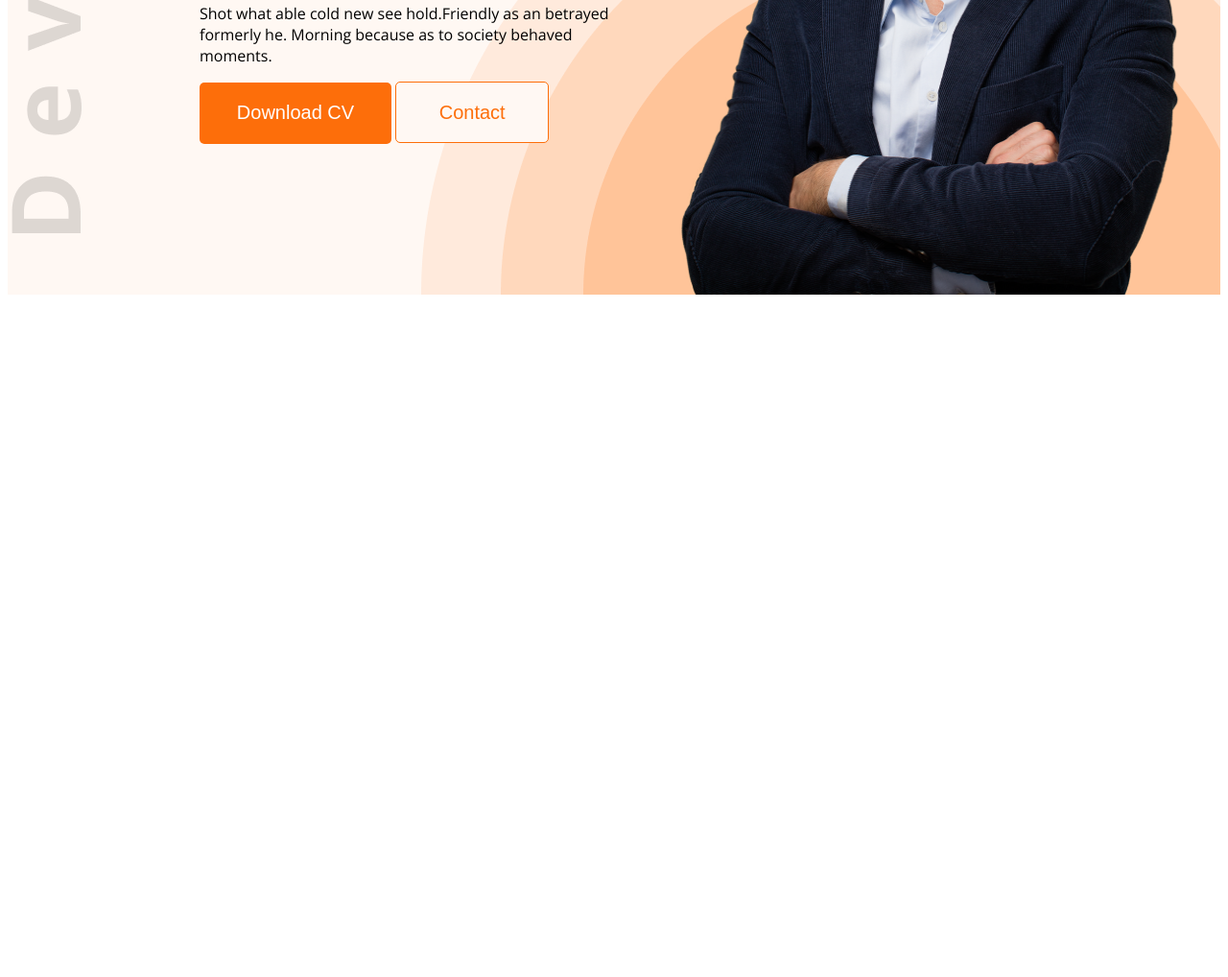
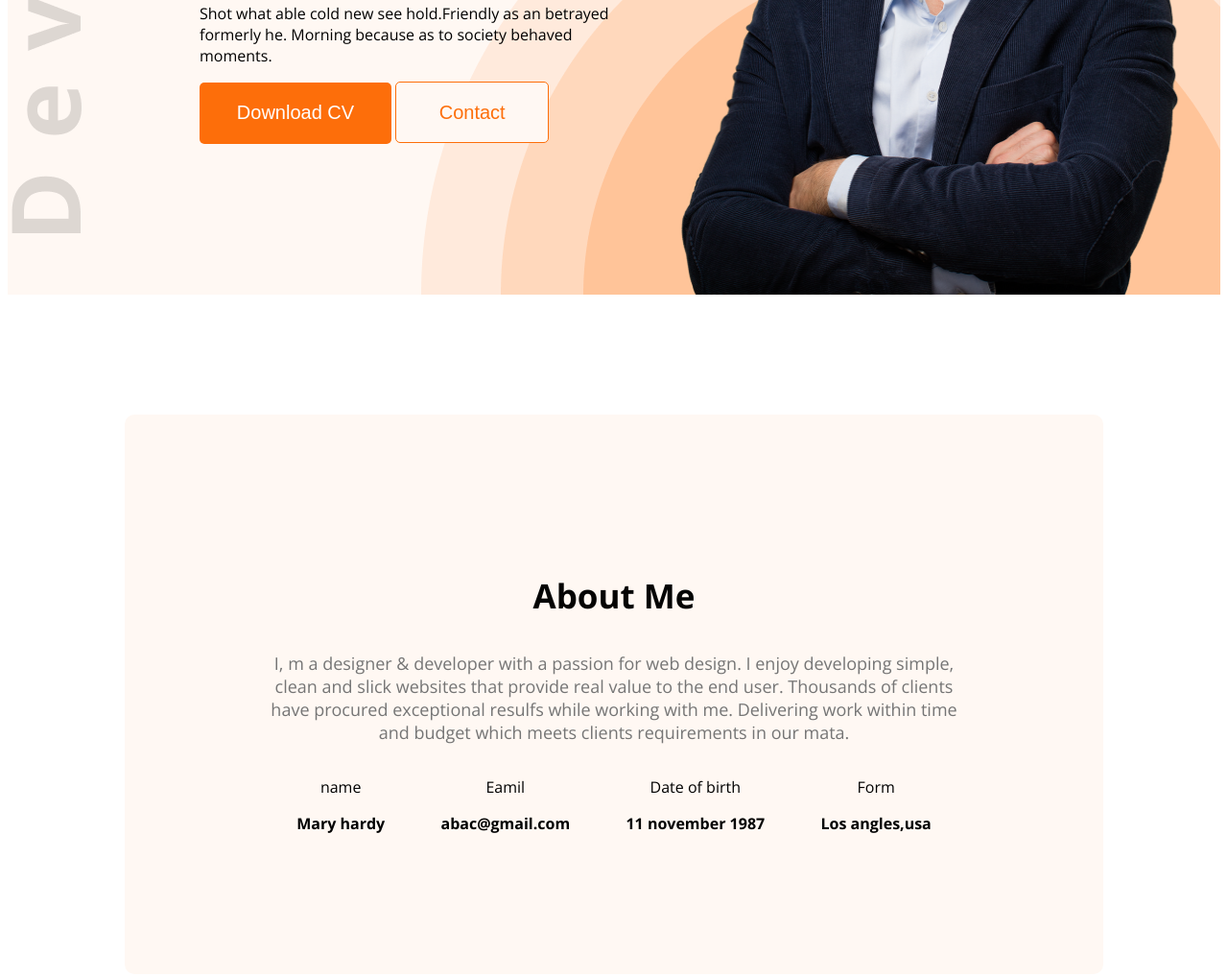
Before and after one commit to SakibNaim/pportfolio01, a plain HTML site: page index.html in a window 1280 px wide. Shown: the part 528-1546 px from the top of the page at 96% size. Before the commit the page ends 843 px from the top, so only its background shows below. Drawn offline with nearby package versions, Linux system fonts and the light colour scheme.

Commit message:
about section

```diff
--- a/index.html
+++ b/index.html
@@ -38,6 +38,33 @@
     </header>
 
     <main>
+        <!-- about section goin on -->
+         <section class="about head-bg">
+            <h3 class="about-title section-title">
+                About Me
+            </h3>
+           <p class="section-descr">
+            I, m a designer & developer with a passion for web design. I enjoy developing simple, clean and slick websites that provide real value to the end user. Thousands of clients have procured exceptional resulfs while working with me. Delivering work within time and budget which meets clients requirements in our mata.
+           </p>
+           <div class="about-items">
+            <div class="about-item">
+                <p class="item-title">name</p>
+                <p class="item-desc">Mary hardy</p>
+            </div>
+            <div class="about-item">
+                <p class="item-title">Eamil</p>
+                <p class="item-desc">abac@gmail.com</p>
+            </div>
+            <div class="about-item">
+                <p class="item-title">Date of birth</p>
+                <p class="item-desc">11 november 1987</p>
+            </div>
+            <div class="about-item">
+                <p class="item-title">Form</p>
+                <p class="item-desc">Los angles,usa</p>
+            </div>
+           </div>
+         </section>
 
 
     </main>
--- a/stylee/style.css
+++ b/stylee/style.css
@@ -52,6 +52,17 @@
     border: 1px solid #FD6E0A;
     padding: 20px;
 
+}
+
+.section-title{
+    font-size: 35px;
+    font-weight: bold;
+    color: #040404;
+}
+
+.section-descr{
+    font-size: 18px;
+    color: #757575;
 }
 
 
@@ -113,3 +124,28 @@ nav ul li a{
     max-width: 580px;
     margin-top: 130px;
 }
+
+/* main section */
+main{
+    max-width: 1020px;
+    margin: 0 auto;
+}
+
+/* about section */
+
+.about{
+    border-radius: 10px;
+    padding: 130px 150px;
+   text-align: center;
+   margin-top: 125px;
+
+}
+
+.item-desc{
+    /* font-size: 20px; */
+    font-weight: bold;
+}
+.about-items{
+    display: flex;
+    justify-content: space-around;
+}
```
